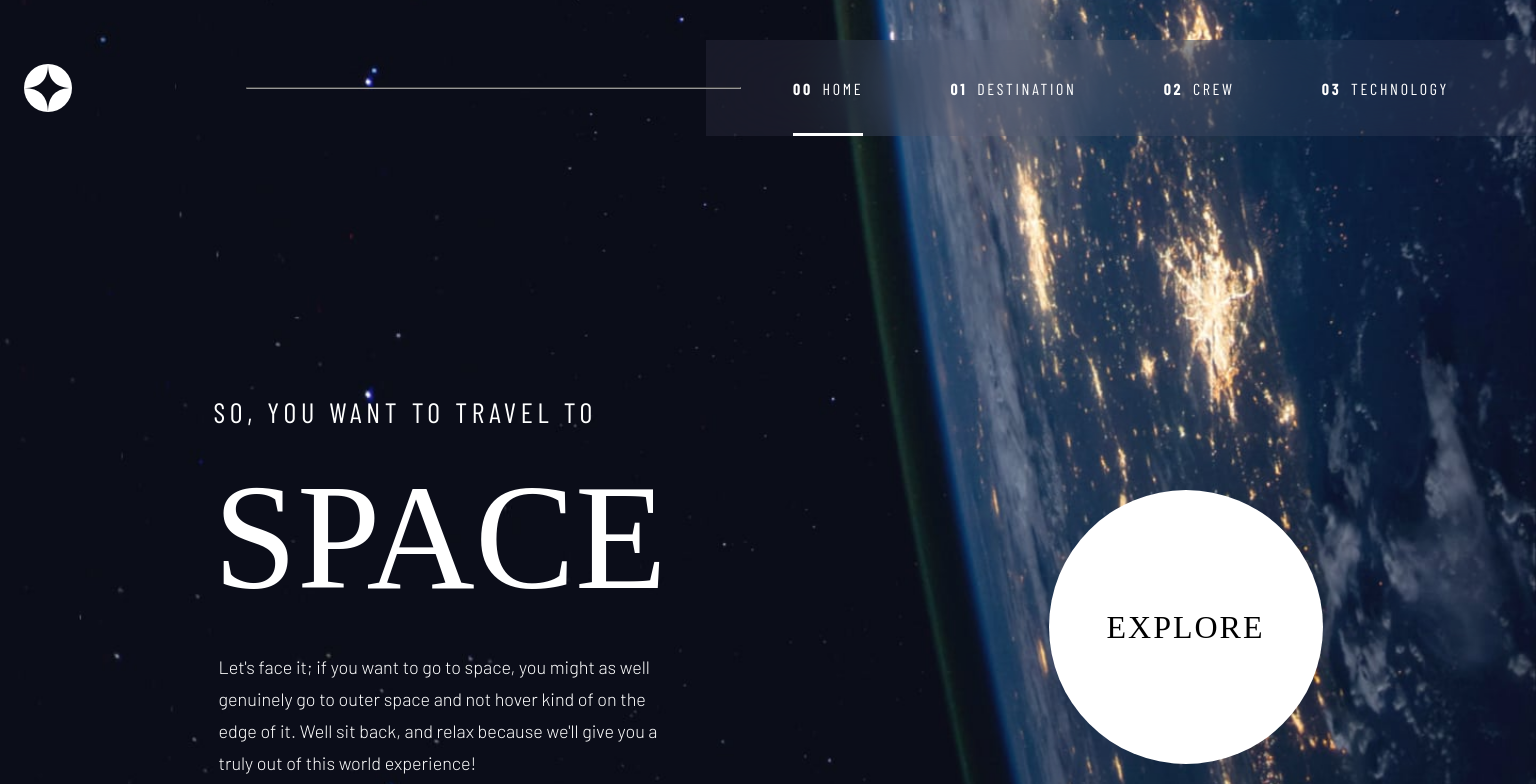
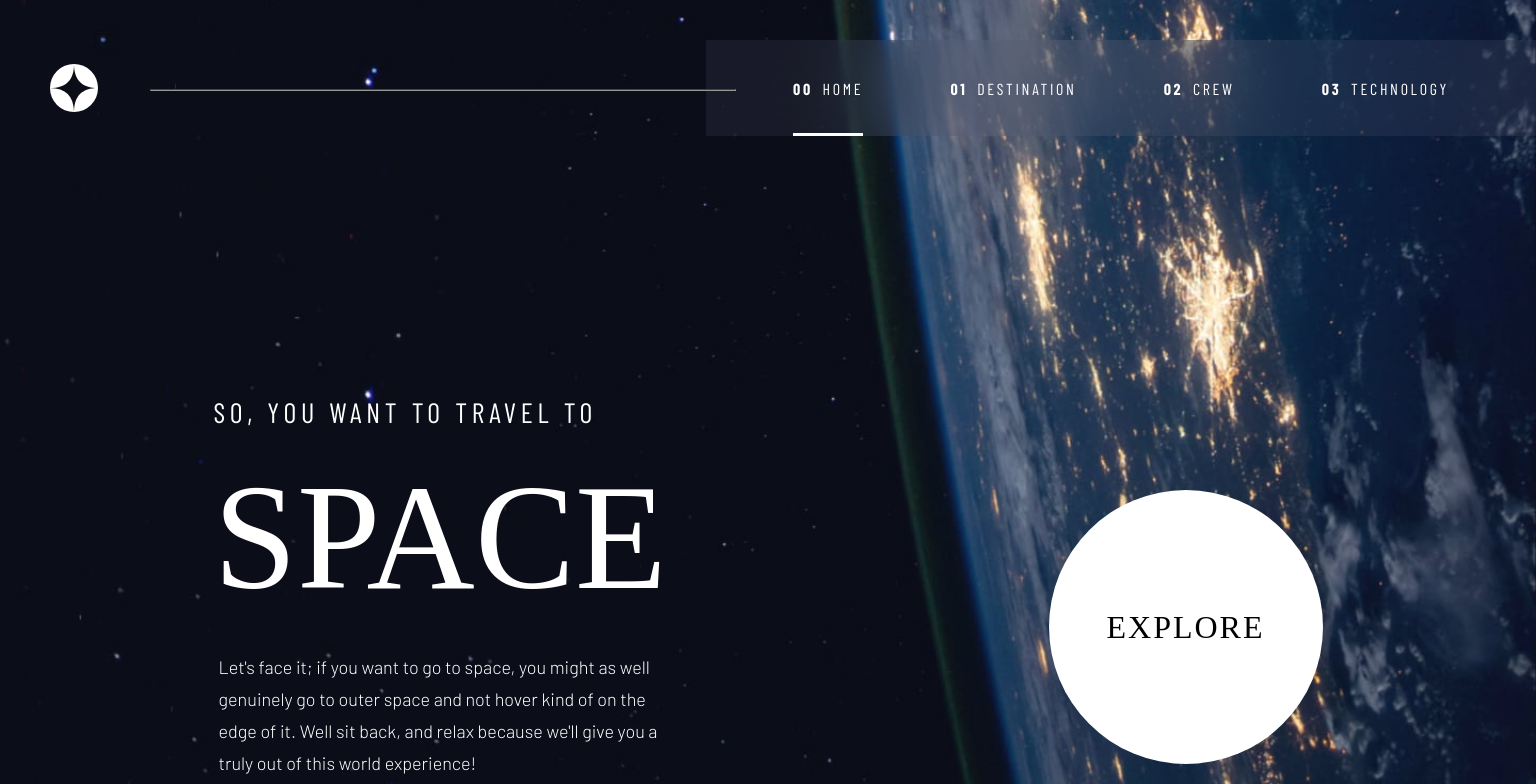
Before and after one commit to KurtisIvey/space-tourism-nextjs, a Next.js app: page / in a window 1536 px wide. Shown: the top 784 px of the page. Built offline with nearby package versions, Linux system fonts and the light colour scheme; a web font is replaced by a local one.

Commit message:
fix horizontal line navbar large res

```diff
--- a/src/components/Navbar/Navbar.css
+++ b/src/components/Navbar/Navbar.css
@@ -169,17 +169,27 @@ nav .slidingMenu ul li:hover::after {
     height: 48px;
     width: 48px;
     margin: 24px;
+    margin-left: 50px;
+    z-index: 10;
+  }
+  nav .rando-line-box {
+    width: 100%;
+    display: flex;
+    align-items: center;
+    position: relative; /* Add this to the container */
+  }
+  nav .rando-line-box hr {
+    border-color: #979797;
+    position: absolute;
+    z-index: 1; /* Reduce the z-index so it's below the content */
+    width: 100%;
+    margin: 0;
+    right: -30px;
   }
   nav .navContainer {
     position: relative;
-    width: 830px;
-  }
-  nav .navContainer #randoLine {
-    border-color: #979797;
-    position: absolute;
-    z-index: 16;
-    width: 493px;
-    left: -460px;
+    min-width: 830px;
+    display: flex;
   }
   nav .navContainer ul {
     font-size: 16px;
--- a/src/components/Navbar/Navbar.scss
+++ b/src/components/Navbar/Navbar.scss
@@ -1,4 +1,4 @@
-@import '../../variables.scss';
+@import "../../variables.scss";
 /*
 navmenu openClose icon will need z index higher than slide out menu
 there will be a div for the slide out menu with a bg filter to add blur of a higher px
@@ -17,23 +17,22 @@ nav {
         height: 40px;
         width: 40px;
         margin: 24px;
-
     }
-    .hamburgerIcon{
+    .hamburgerIcon {
         cursor: pointer;
         height: 21px;
         width: 24px;
         margin: 24px;
         z-index: 6;
     }
-    .navMenuCloseIcon{
+    .navMenuCloseIcon {
         cursor: pointer;
         height: 24px;
         width: 24px;
         margin: 24px;
         z-index: 6;
     }
-    .navContainer{
+    .navContainer {
         display: none;
     }
     .slidingMenu {
@@ -46,14 +45,14 @@ nav {
 
         backdrop-filter: blur(44px);
         background-color: $darkGreyAlpha;
-        transition: .8s;
+        transition: 0.8s;
         z-index: 5;
 
-        &.navbarOpen{
+        &.navbarOpen {
             right: 0px;
         }
-        ul{
-            font-family: 'Barlow Condensed', sans-serif;
+        ul {
+            font-family: "Barlow Condensed", sans-serif;
             list-style: none;
             display: flex;
             flex-direction: column;
@@ -61,7 +60,7 @@ nav {
             padding: 85px 35px;
             font-size: 16px;
 
-            li{
+            li {
                 position: relative;
                 margin: 15px 0;
                 width: fit-content;
@@ -69,12 +68,12 @@ nav {
                 display: grid;
                 grid-template-columns: 30px auto;
                 letter-spacing: 2px;
-                :first-child{
+                :first-child {
                     font-weight: 700;
                 }
             }
             li.activePage::after {
-                content: '';
+                content: "";
                 position: absolute;
                 left: 0;
                 top: 25px;
@@ -84,13 +83,13 @@ nav {
                 z-index: 15;
             }
             li::after {
-                content: '';
+                content: "";
                 position: absolute;
                 left: 0;
                 top: 25px;
                 width: 0;
                 height: 2px;
-                background-color:#979797;
+                background-color: #979797;
                 transition: width 0.3s ease-in-out;
             }
             li:hover::after {
@@ -98,11 +97,10 @@ nav {
             }
         }
     }
-
 }
 
 @media screen and (min-width: 768px) {
-    nav{
+    nav {
         align-items: normal;
         .navbarIcon {
             display: none;
@@ -112,10 +110,10 @@ nav {
             width: 48px;
             margin: 24px;
         }
-        .slidingMenu{
+        .slidingMenu {
             display: none;
         }
-        .navContainer{
+        .navContainer {
             display: flex;
             color: white;
             backdrop-filter: blur(40px);
@@ -125,15 +123,15 @@ nav {
             justify-content: center;
             align-items: center;
 
-            ul{
-                font-family: 'Barlow Condensed', sans-serif;
+            ul {
+                font-family: "Barlow Condensed", sans-serif;
                 list-style: none;
                 font-size: 14px;
                 display: flex;
                 width: 100%;
                 justify-content: space-evenly;
 
-                  li  {
+                li {
                     position: relative;
                     text-decoration: none;
                     color: rgb(255, 255, 255);
@@ -141,7 +139,7 @@ nav {
                     letter-spacing: 2.36px;
                 }
                 li.activePage::after {
-                    content: '';
+                    content: "";
                     position: absolute;
                     left: 0;
                     bottom: -38px; /* Adjust the positioning of the line as needed */
@@ -152,13 +150,13 @@ nav {
                 }
 
                 li::after {
-                    content: '';
+                    content: "";
                     position: absolute;
                     left: 0;
                     bottom: -38px;
                     width: 0;
                     height: 3px;
-                    background-color:#979797;
+                    background-color: #979797;
                     transition: width 0.3s ease;
                 }
 
@@ -171,35 +169,45 @@ nav {
 }
 
 @media screen and (min-width: 1440px) {
-    nav{
+    nav {
         margin-top: 40px;
 
         .logo {
             height: 48px;
             width: 48px;
             margin: 24px;
-
+            margin-left: 50px;
+            z-index: 10;
         }
 
-        .navContainer{
+        .rando-line-box {
+            width: 100%;
+            display: flex;
+            align-items: center;
+            position: relative; /* Add this to the container */
+
+            hr {
+                border-color: #979797;
+                position: absolute;
+                z-index: 1; /* Reduce the z-index so it's below the content */
+                width: 100%;
+                margin: 0;
+                right: -30px;
+            }
+        }
+        .navContainer {
             position: relative;
-            width: 830px;
+            min-width: 830px;
+            display: flex;
 
-            #randoLine{
-                border-color:#979797;
-                position: absolute;
-                z-index: 16;
-                width: 493px;
-                left: -460px;
-            }
-            ul{
+            ul {
                 font-size: 16px;
                 display: flex;
-                  li  {
+                li {
                     letter-spacing: 2.7px;
                     .largeResNavLink {
                         display: flex;
-                        :first-child{
+                        :first-child {
                             margin-right: 9.6px;
                             font-weight: 800;
                         }
--- a/src/components/Navbar/Navbar.tsx
+++ b/src/components/Navbar/Navbar.tsx
@@ -49,7 +49,7 @@ const Navbar = ({ activePage }: Props) => {
   }, []);
   return (
     <nav>
-      <Link href={"/"}>
+      <Link href={"/"} className="link-box">
         <Image className="logo" src={logo} alt="logo" />
       </Link>
       {/*
@@ -69,11 +69,16 @@ const Navbar = ({ activePage }: Props) => {
         easier to have two seperate navbars due to sliding window on mobile res.
         ternary operator to display mobile navbar on lower res and tablet and larger on 768px+ width
       */}
+      {windowWidth >= 1440 && (
+        <div className="rando-line-box">
+          <hr />
+        </div>
+      )}
       {windowWidth >= 768 ? (
         <div className="navContainer">
           {/* tablet and larger res navbar */}
           {/* rando line on desktop view */}
-          {windowWidth >= 1440 && <hr id="randoLine" />}
+
           <ul>
             <Link href={"/"} className="link">
               <li className={activePage === "home" ? "activePage" : ""}>
```
Also changed, not shown: 1 other file (tests, documents, lock files or other folders). Lines whose indentation alone changed are shown as unchanged.
